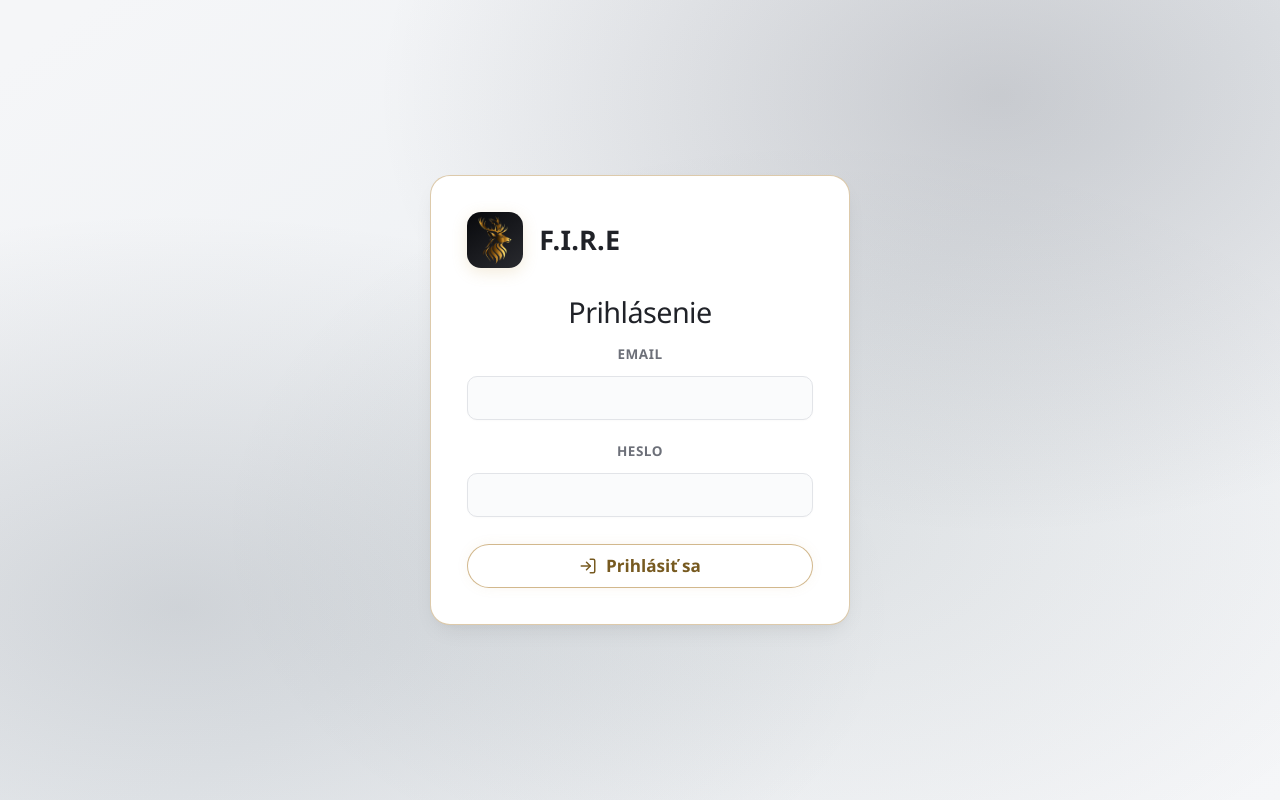
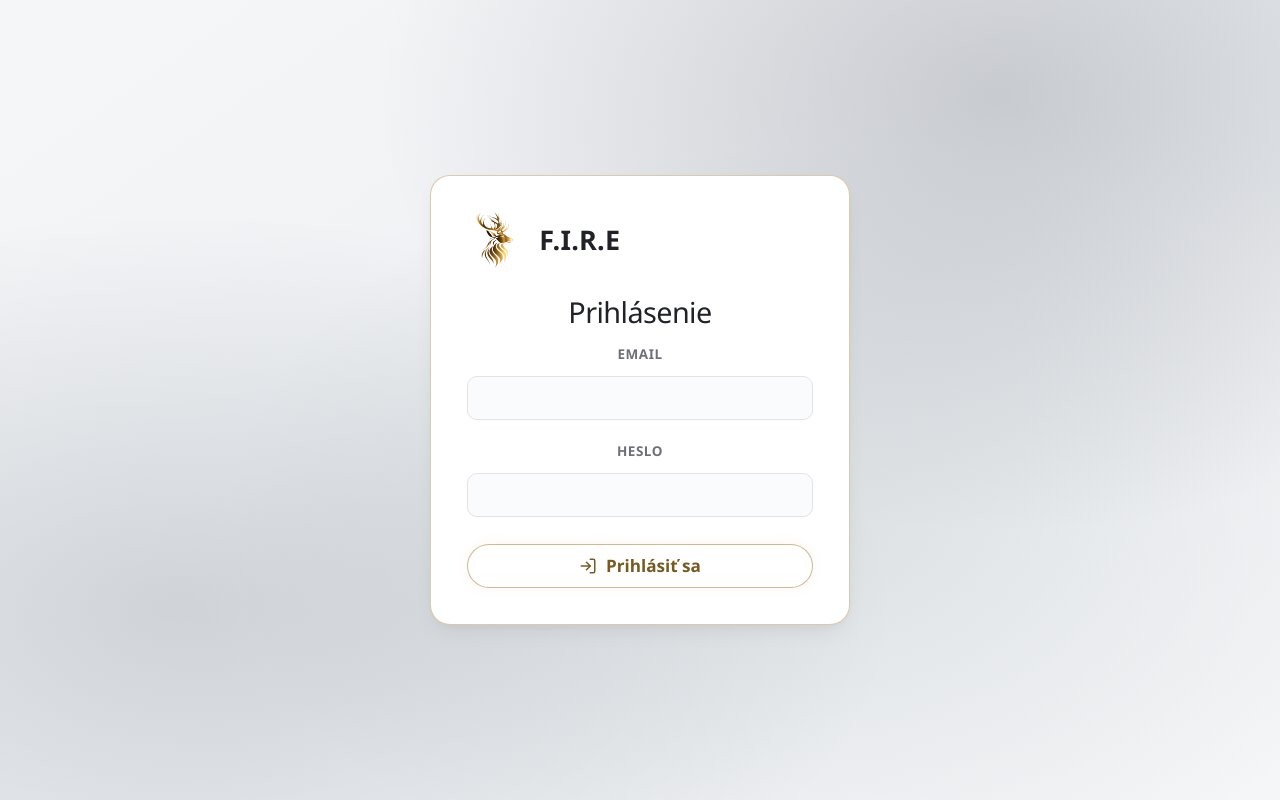
Before and after one commit to MartinFullstackDevSAP/hysa, a React (Vite) app: page / in a window 1280 px wide. Built offline with nearby package versions, Linux system fonts and the light colour scheme; no server answers.

Commit message:
ui: enlarge desktop logo without a frame
Co-authored-by: Copilot <223556219+Copilot@users.noreply.github.com>

```diff
--- a/src/css/auth.css
+++ b/src/css/auth.css
@@ -57,6 +57,8 @@
 }
 
 .auth-brand .sidebar-logo-icon {
+  width: 56px;
+  height: 56px;
   flex: 0 0 56px;
 }
 
--- a/src/css/mainlayout.css
+++ b/src/css/mainlayout.css
@@ -88,15 +88,11 @@
 
 .sidebar-logo-icon {
   display: block;
-  width: 56px;
-  height: 56px;
-  flex: 0 0 56px;
-  padding: 3px;
+  width: 112px;
+  height: 112px;
+  flex: 0 0 112px;
   box-sizing: border-box;
   object-fit: contain;
-  border-radius: 14px;
-  background: linear-gradient(145deg, #08090c, #292a2f);
-  box-shadow: 0 4px 16px var(--accent-glow, rgba(197, 154, 72, 0.2));
 }
 
 .sidebar-brand-title {
```
